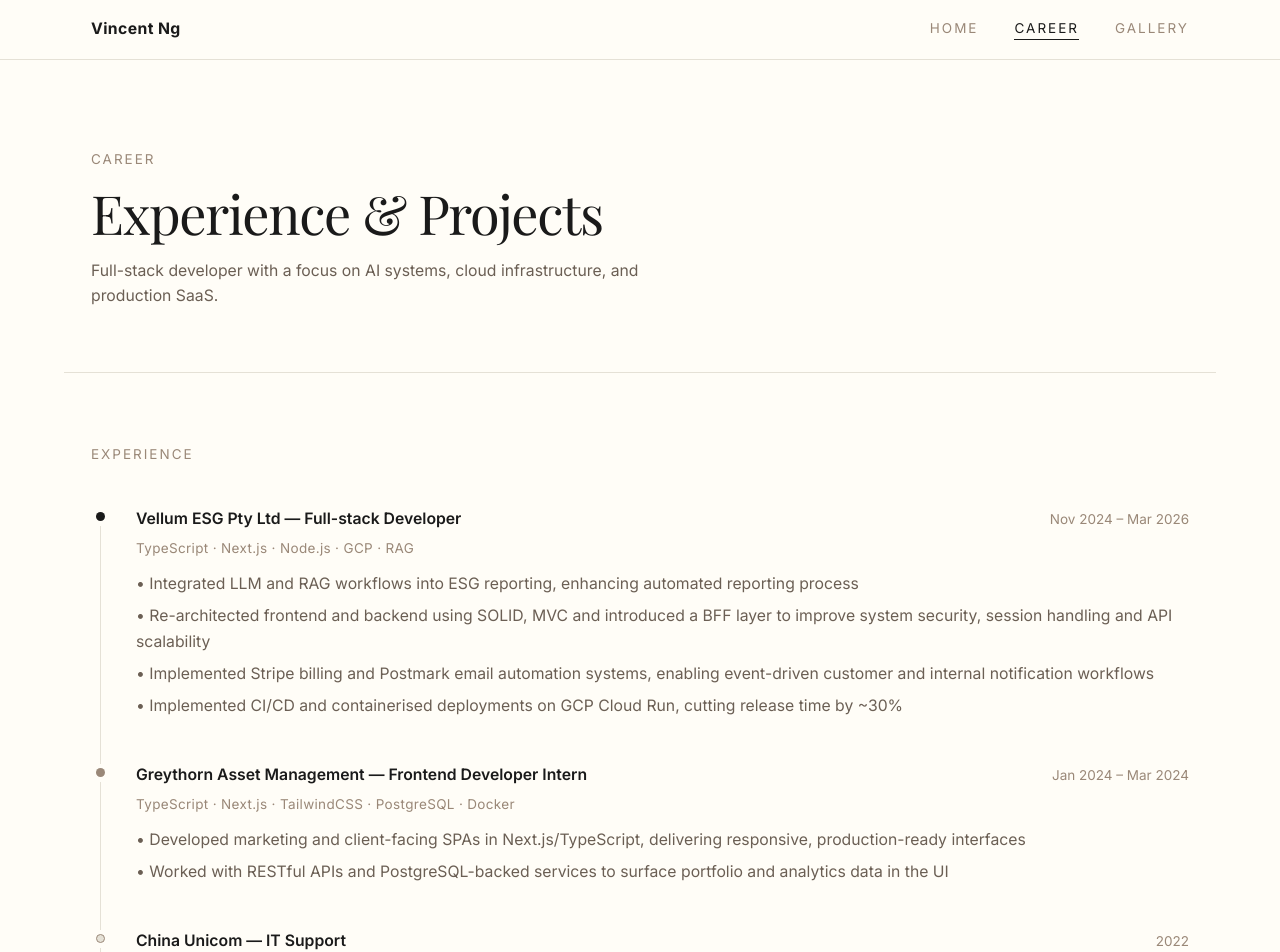
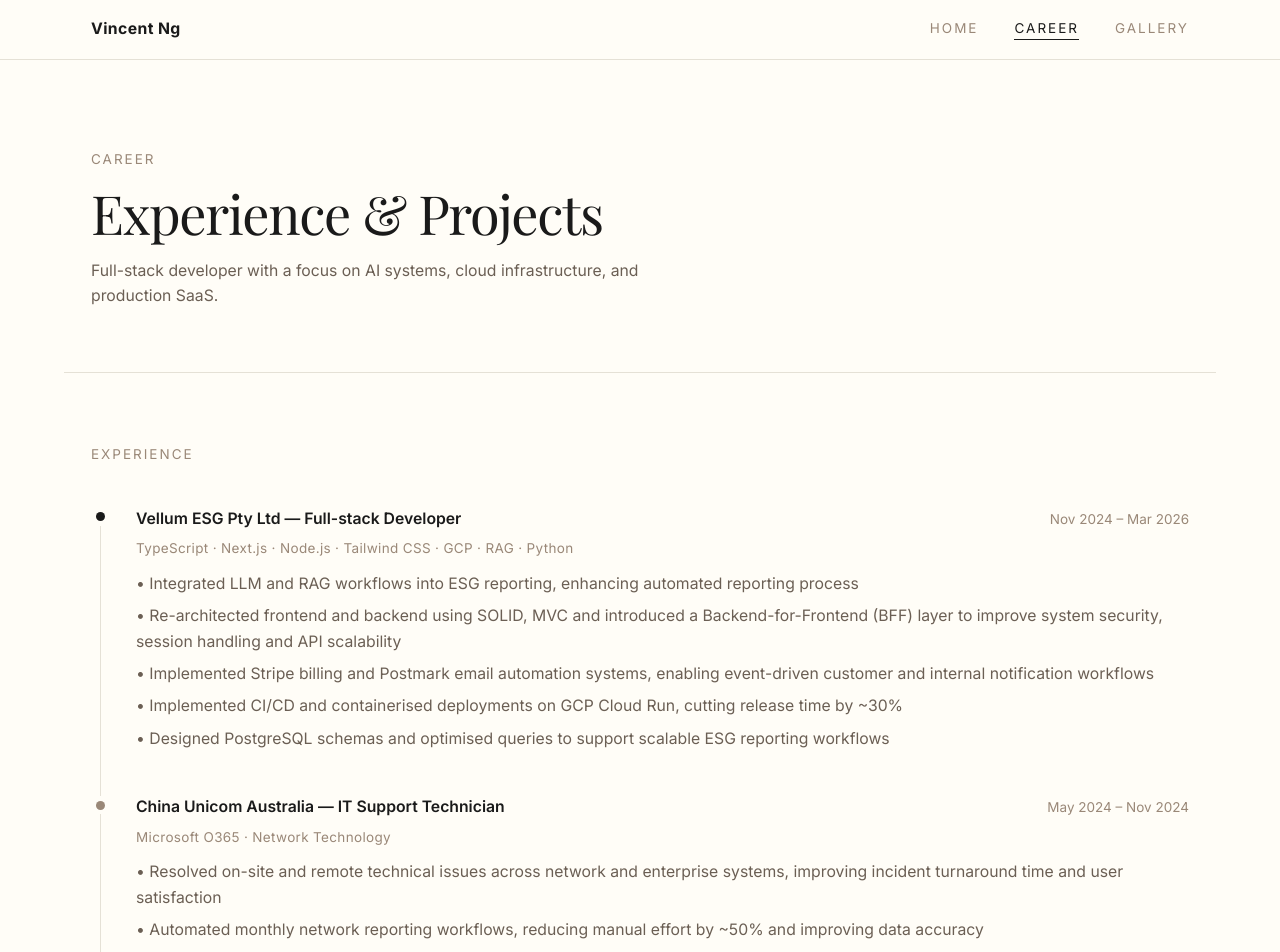
Before and after one commit to V1ncenTNg02/awesome-big-V, a Next.js app: page /career in a window 1280 px wide. Shown: the top 952 px of the page. Built offline with nearby package versions, Linux system fonts and the light colour scheme; a web font is replaced by a local one.

Commit message:
Fix: Fixed wrong content in the project, added Claude Code Plugin project

```diff
--- a/data/experience.ts
+++ b/data/experience.ts
@@ -13,12 +13,25 @@ export const experience: ExperienceEntry[] = [
     role: 'Full-stack Developer',
     location: 'Melbourne, VIC',
     period: 'Nov 2024 – Mar 2026',
-    stack: ['TypeScript', 'Next.js', 'Node.js', 'GCP', 'RAG'],
+    stack: ['TypeScript', 'Next.js', 'Node.js', 'Tailwind CSS', 'GCP', 'RAG', 'Python'],
     bullets: [
       'Integrated LLM and RAG workflows into ESG reporting, enhancing automated reporting process',
-      'Re-architected frontend and backend using SOLID, MVC and introduced a BFF layer to improve system security, session handling and API scalability',
+      'Re-architected frontend and backend using SOLID, MVC and introduced a Backend-for-Frontend (BFF) layer to improve system security, session handling and API scalability',
       'Implemented Stripe billing and Postmark email automation systems, enabling event-driven customer and internal notification workflows',
       'Implemented CI/CD and containerised deployments on GCP Cloud Run, cutting release time by ~30%',
+      'Designed PostgreSQL schemas and optimised queries to support scalable ESG reporting workflows',
+    ],
+  },
+  {
+    company: 'China Unicom Australia',
+    role: 'IT Support Technician',
+    location: 'Melbourne, VIC',
+    period: 'May 2024 – Nov 2024',
+    stack: ['Microsoft O365', 'Network Technology'],
+    bullets: [
+      'Resolved on-site and remote technical issues across network and enterprise systems, improving incident turnaround time and user satisfaction',
+      'Automated monthly network reporting workflows, reducing manual effort by ~50% and improving data accuracy',
+      'Standardised network maintenance reporting using reusable templates, improving consistency and reducing reporting errors',
     ],
   },
   {
@@ -26,21 +39,11 @@ export const experience: ExperienceEntry[] = [
     role: 'Frontend Developer Intern',
     location: 'Melbourne, VIC',
     period: 'Jan 2024 – Mar 2024',
-    stack: ['TypeScript', 'Next.js', 'TailwindCSS', 'PostgreSQL', 'Docker'],
+    stack: ['TypeScript', 'Next.js', 'TailwindCSS', 'Storyblok', 'PostgreSQL', 'Docker'],
     bullets: [
-      'Developed marketing and client-facing SPAs in Next.js/TypeScript, delivering responsive, production-ready interfaces',
-      'Worked with RESTful APIs and PostgreSQL-backed services to surface portfolio and analytics data in the UI',
-    ],
-  },
-  {
-    company: 'China Unicom',
-    role: 'IT Support',
-    location: 'China',
-    period: '2022',
-    stack: [],
-    bullets: [
-      'Provided network operations support and resolved client technical issues under time pressure',
-      'Automated monthly reporting workflow, reducing manual effort by ~50%',
+      'Built responsive client-facing and marketing SPAs using Next.js and TypeScript, delivering production-ready UI components',
+      'Collaborated with backend APIs and CMS (Storyblok) to integrate dynamic content and improve content delivery workflows',
+      'Contributed to containerised development workflows using Docker, ensuring consistency across development environments',
     ],
   },
   {
@@ -60,7 +63,7 @@ export const experience: ExperienceEntry[] = [
     company: 'Dalongyi Hot Pot',
     role: 'Waiter',
     location: 'Melbourne, VIC',
-    period: 'Jan 2022 – Mar 2022',
+    period: 'Jan 2022 – Jul 2022',
     stack: [],
     bullets: [
       'Delivered front-of-house service in a busy CBD restaurant, handling customer communication and unexpected situations under pressure',
--- a/data/projects.ts
+++ b/data/projects.ts
@@ -39,6 +39,20 @@ export const projects: Project[] = [
     url: 'https://heidi-challenge-820963910490.us-central1.run.app/',
   },
   {
+    title: 'LKG Furniture Market Researcher',
+    stack: ['Claude Code Plugin', 'Claude Platform', 'LangGraph', 'Claude', 'Python', 'FastAPI', 'AWS Lambda'],
+    description: 'A Claude Code plugin and Claude Platform hosted agent system that adapts Anthropic\'s market-researcher template for Australian bedding, mattresses, sleep products, and bedroom furniture — producing weekly digests for Hypnos Group / LK Group.',
+    bullets: [
+      'Built a 7-subagent orchestration pipeline (sector overview, competitive analysis, comps, idea generation, GM/Board classifier, note writer) with parallel research execution and a human-approval gate before any output is distributed',
+      'Added two custom Claude Code skills — lkg-furniture-market-digest and gm-board-classifier — that encode Hypnos Group context, a 10-public-source scan, and GM / Board / Both / Ignore routing criteria with confidence and guardrail rules',
+      'Deployed the same agent definitions as a Claude Platform Managed Agent via a SAM-style deploy script, enabling production governance (model selection, tool permissions, structured run logs) without rebuilding the plugin from scratch',
+    ],
+    image: '/projects/furniture-market-plugin.png',
+    imageWidth: 895,
+    imageHeight: 545,
+    url: 'https://github.com/V1ncenTNg02/lkg-furniture-market-researcher/tree/main',
+  },
+  {
     title: 'Property Development Control Tower',
     stack: ['Next.js', 'FastAPI', 'LangGraph', 'Claude', 'Supabase', 'AWS Lambda', 'Docker'],
     description: 'A full-stack AI agent prototype for property development risk management — monitors project signals, detects risks, selects stakeholders, and drafts targeted communications without human triage.',
```
Also changed, not shown: public/projects/furniture-market-plugin.png (added), 2 other files (tests, documents, lock files or other folders).
